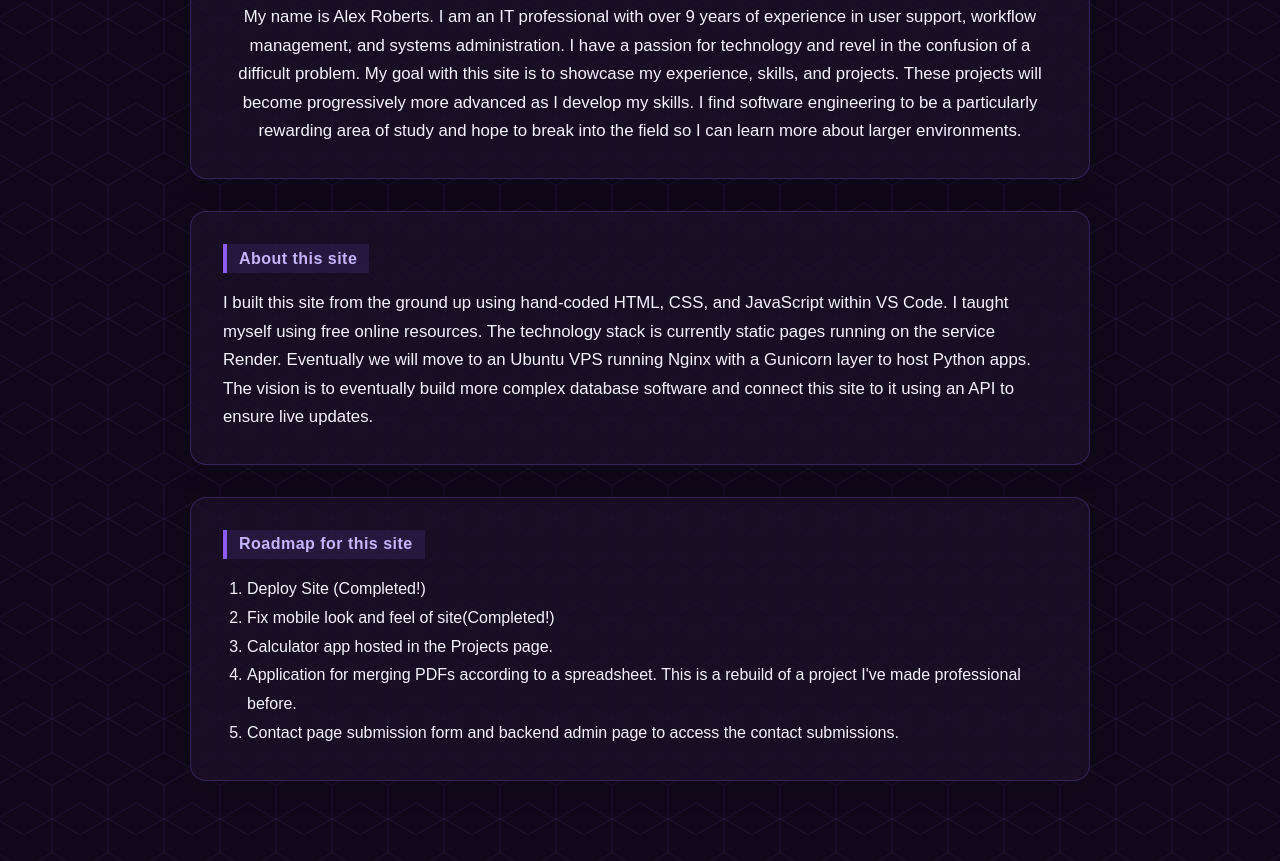
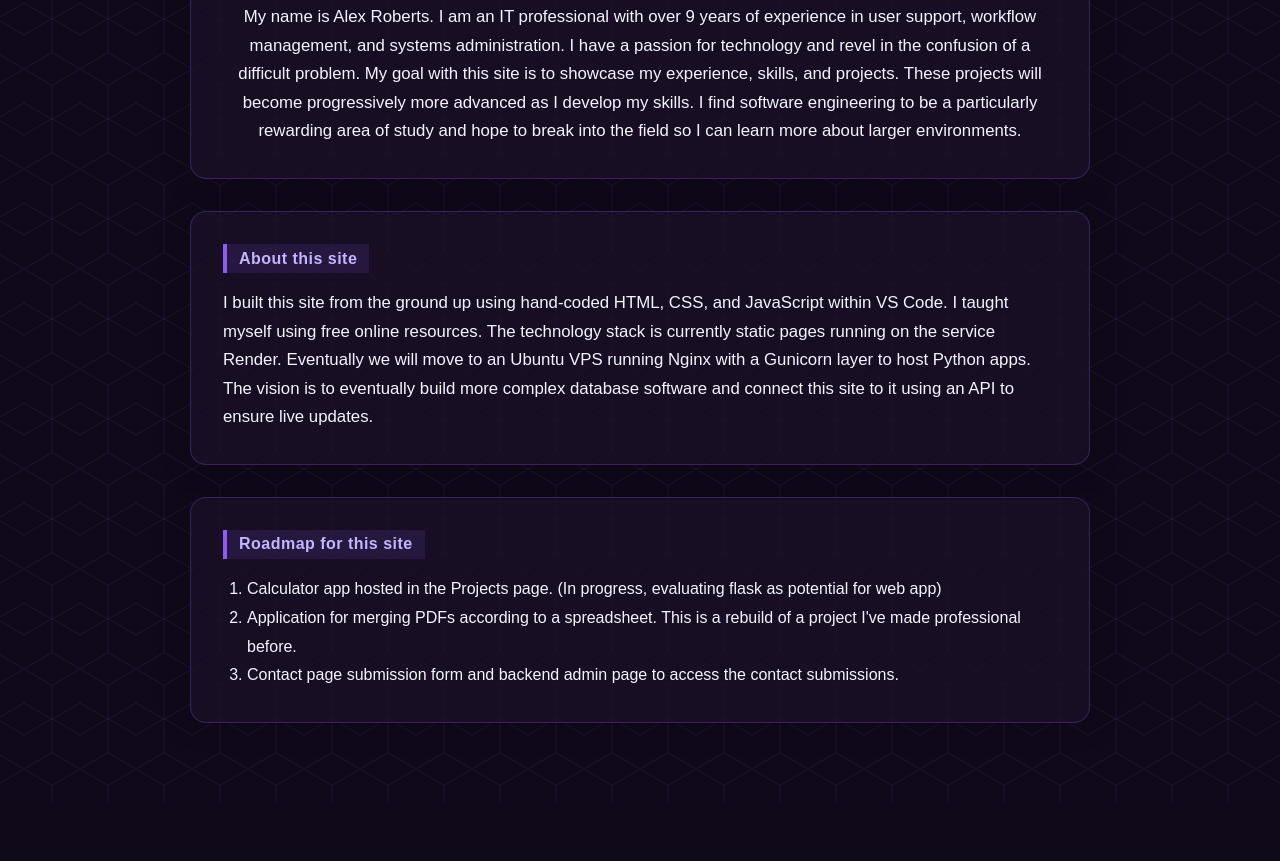
Before and after one commit to windmiester/alexroberts.org, a plain HTML site: page index.html in a window 1280 px wide. Shown: the part 531-1392 px from the top of the page. After the commit the page ends 1334 px from the top, so only its background shows below. Drawn offline with Linux system fonts and the light colour scheme.

Commit message:
Updating site roadmap
Changing language of Site roadmap to reflect current project status

```diff
--- a/index.html
+++ b/index.html
@@ -39,9 +39,7 @@
     <div class="section-marker">Roadmap for this site</div>
 
     <ol class="roadmap-list">
-      <li>Deploy Site (Completed!)</li>
-      <li>Fix mobile look and feel of site(Completed!)</li>
-      <li>Calculator app hosted in the Projects page.</li>
+      <li>Calculator app hosted in the Projects page. (In progress, evaluating flask as potential for web app)</li>
       <li>Application for merging PDFs according to a spreadsheet. This is a rebuild of a project I've made professional before.</li>
       <li>Contact page submission form and backend admin page to access the contact submissions.</li>
     </ol>
```
